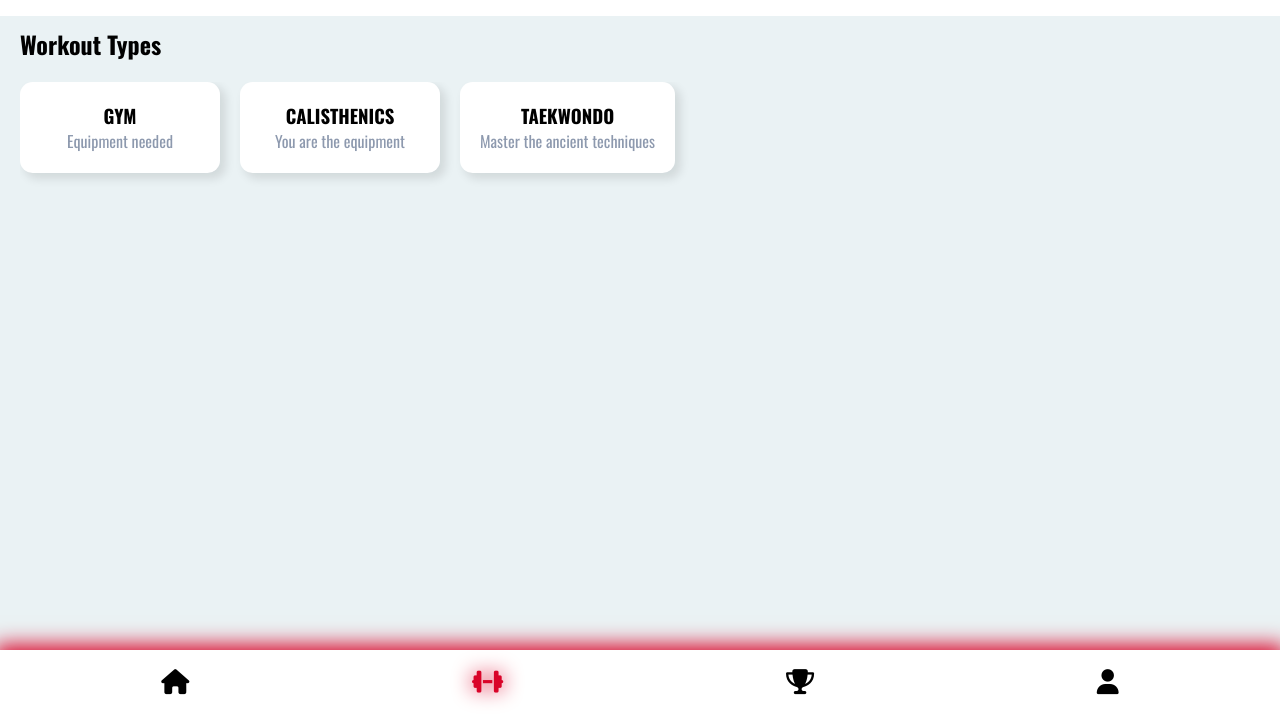
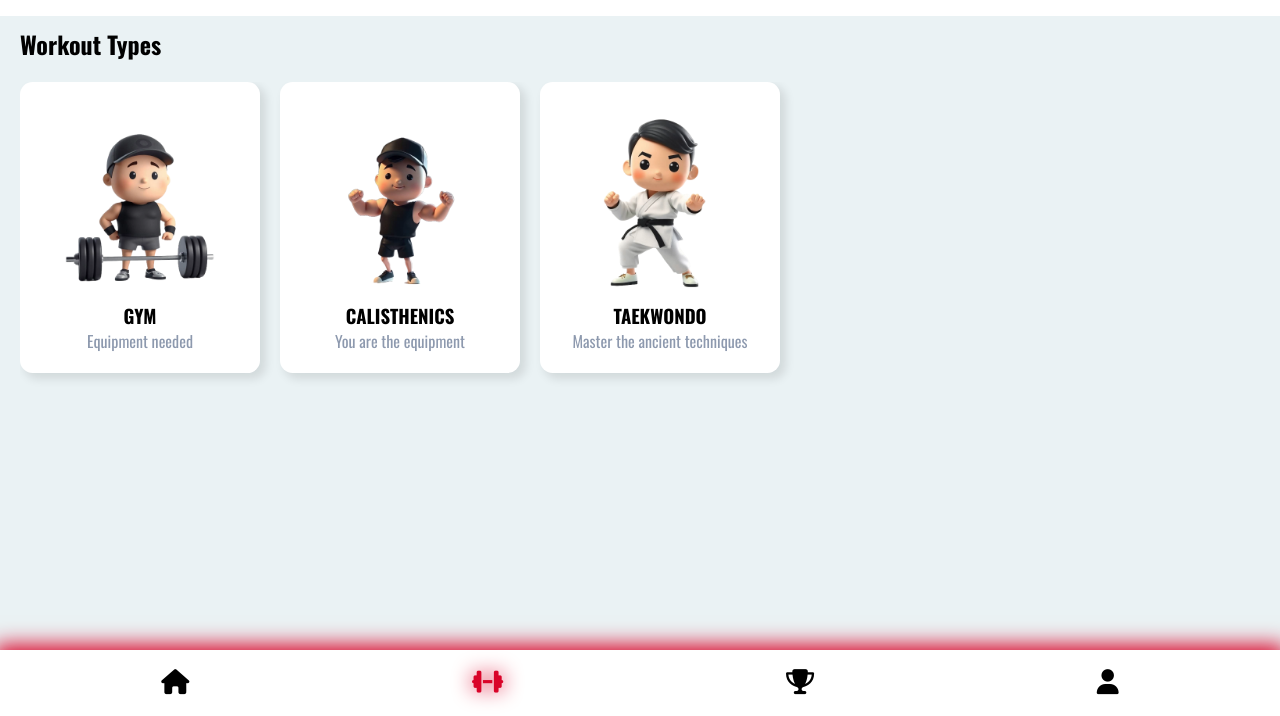
Before and after one commit to suha04/PumpRivalsNode, a website: page client/assets/subpages/training.html in a window 1280 px wide. Shown: the part 84-800 px from the top of the page. Drawn offline with Linux system fonts and the light colour scheme.

Commit message:
generatedImg

```diff
--- a/client/assets/css/training.css
+++ b/client/assets/css/training.css
@@ -94,3 +94,8 @@ main
 {
   cursor: pointer;
 }
+
+.bubble img
+{
+  max-height: 200px;
+}
--- a/client/assets/subpages/training.html
+++ b/client/assets/subpages/training.html
@@ -64,6 +64,8 @@
             <div class="scrollArea">
                 <div class="row">
                     <div class="bubble">
+                        <img src="/assets/imgs/gym/8.png" alt="">
+
                         <h3>Gym</h3>
                         <ul>
                             <li>Equipment needed</li>
@@ -72,6 +74,7 @@
                 </div>
                 <div class="row">
                     <div class="bubble">
+                        <img src="/assets/imgs/calisthenics/1.png" alt="">
                         <h3>Calisthenics</h3>
                         <ul>
                             <li>You are the equipment</li>
@@ -80,6 +83,7 @@
                 </div>
                 <div class="row">
                     <div class="bubble">
+                        <img src="/assets/imgs/taekwondo/1.png" alt="">
                         <h3>Taekwondo</h3>
                         <ul>
                             <li>Master the ancient techniques</li>
```
Also changed, not shown: client/index.html (+0 -1 lines), client/assets/imgs/calisthenics/1.jpg (added), client/assets/imgs/calisthenics/1.png (added), client/assets/imgs/gym/1.jpg (added), client/assets/imgs/gym/10.jpg (added), client/assets/imgs/gym/11.jpg (added), client/assets/imgs/gym/2.jpg (added), client/assets/imgs/gym/3.jpg (added), client/assets/imgs/gym/4.jpg (added), client/assets/imgs/gym/5.jpg (added), client/assets/imgs/gym/6.jpg (added), client/assets/imgs/gym/7.jpg (added), client/assets/imgs/gym/8.jpg (added), client/assets/imgs/gym/8.png (added), 3 more files.
